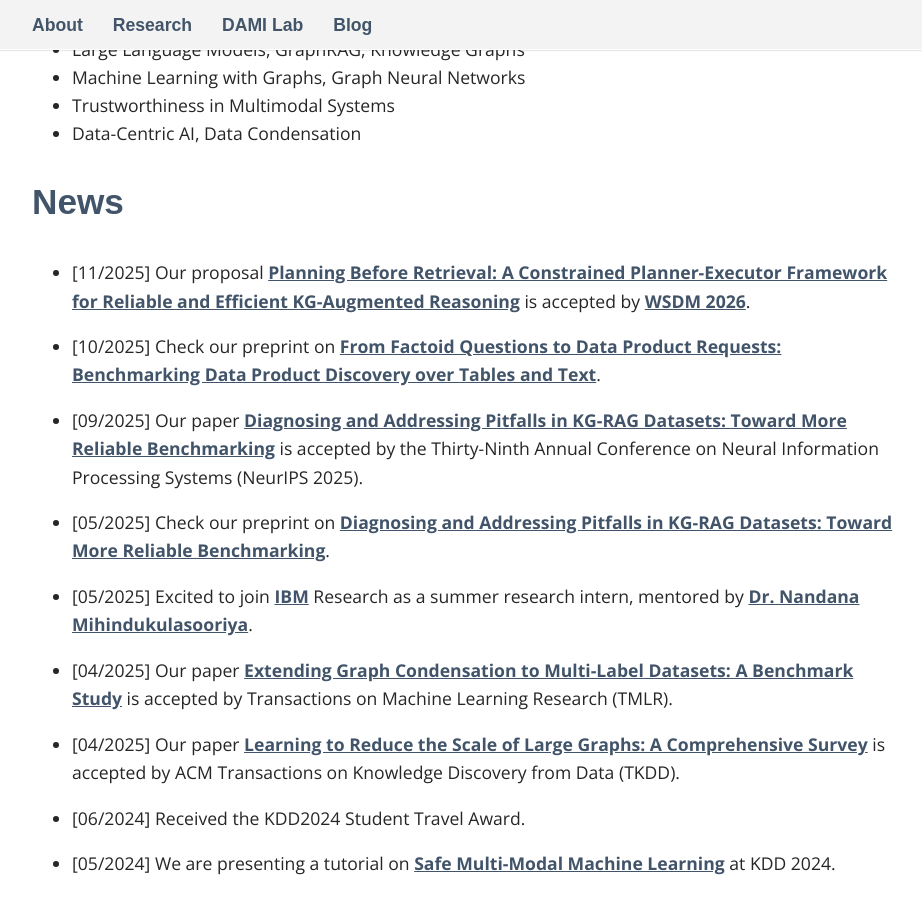
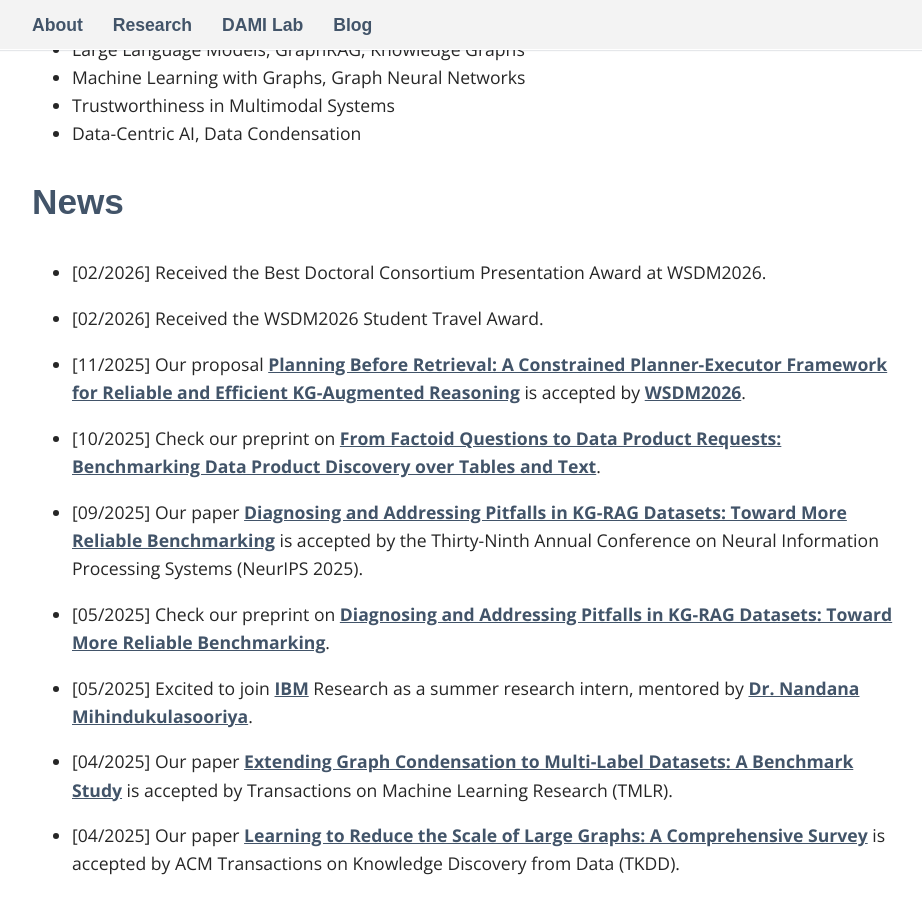
Before and after one commit to liangliang6v6/liangliang6v6.github.io, a Jekyll site: the page built from _pages/01_about.md, in a window 1280 px wide and 900 px high, scrolled down 846 px. Shown: the whole window, without its empty margins (173-1095 px from the left). Built offline with Jekyll 4.4.1, drawn with Linux system fonts in a browser that asks for light colours; some web fonts are replaced.

Commit message:
update-0323

```diff
--- a/_pages/01_about.md
+++ b/_pages/01_about.md
@@ -18,7 +18,11 @@ Hey! I'm Liangliang Zhang, a Ph.D. student of Computer Science at [Rensselaer Po
 
 ## News
 
-- [11/2025] Our proposal [Planning Before Retrieval: A Constrained Planner-Executor Framework for Reliable and Efficient KG-Augmented Reasoning](https://dl.acm.org/doi/abs/10.1145/3773966.3784985) is accepted by [WSDM 2026](https://wsdm-conference.org/2026/).
+- [02/2026] Received the Best Doctoral Consortium Presentation Award at WSDM2026.
+
+- [02/2026] Received the WSDM2026 Student Travel Award.
+
+- [11/2025] Our proposal [Planning Before Retrieval: A Constrained Planner-Executor Framework for Reliable and Efficient KG-Augmented Reasoning](https://dl.acm.org/doi/abs/10.1145/3773966.3784985) is accepted by [WSDM2026](https://wsdm-conference.org/2026/).
 
 - [10/2025] Check our preprint on [From Factoid Questions to Data Product Requests: Benchmarking Data Product Discovery over Tables and Text](https://arxiv.org/pdf/2510.21737).
 
```
Also changed, not shown: _pages/02_research.md (+8 -4 lines), 1 other file.
